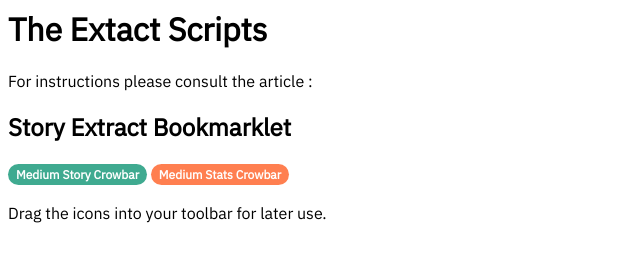
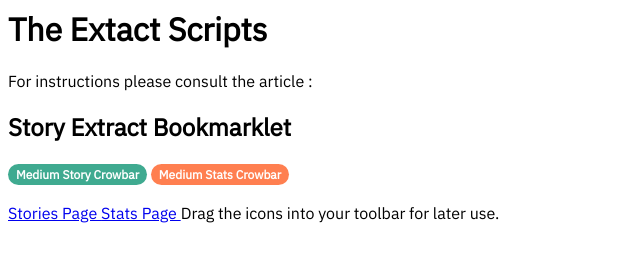
Before and after one commit to wolfiex/ExtractMediumStories, a plain HTML site: page index.html in a window 1280 px wide. Shown: the whole page, without its empty margins (0-640 px from the left). Drawn offline with Linux system fonts and the light colour scheme.

Commit message:
Update index.html

```diff
--- a/index.html
+++ b/index.html
@@ -39,8 +39,8 @@ For instructions please consult the article :
 <a class="bookmarklet ver2" style='background:coral' href='javascript:javascript: (async function(){function a(a){return new Promise(b=>setTimeout(b,a))}function b(){var a=[...document.querySelectorAll(`tr[class="sortableTable-row js-statsTableRow"]`)].map(a=>(article={},article.title=a.querySelector("a").innerText,keys=["date","view","read","ratio","fans"],[...a.querySelectorAll("span[class=\"sortableTable-value\"]")].forEach((a,b)=>{article[keys[b]]=a.innerText}),article));switch(console.log(a),window.location.href){case"https://medium.com/me/stats":fname="stats.json";break;default:alert("You are not on the Stories or Stats page on medium");}var b="data:text/json;charset=utf-8,"+encodeURIComponent(JSON.stringify(a)),c=document.createElement("a");c.setAttribute("href",b),c.setAttribute("download",fname),c.click()}for(OldHeight=0,ContinueCycle=!0;ContinueCycle;)await a(4e3),window.scrollTo(0,document.body.scrollHeight),document.body.scrollHeight===OldHeight?(b(),ContinueCycle=!1):OldHeight=document.body.scrollHeight})();' >Medium Stats Crowbar</a>
 
 <br><br>
-
-
+<a href='https://medium.com/me/stories/public'> Stories Page </a>
+<a href='https://medium.com/me/stats'> Stats Page </a>
 
 <!-- <a class="bookmarklet ver2" href="javascript:javascript: (function () { var e = document.createElement('script'); e.setAttribute('src', 'wolfiex.github.io/ExtractMediumStories/story.min.js'); e.setAttribute('class', 'downloadstory'); document.body.appendChild(e); })();">Medium Story Crowbar</a>
 <a class="bookmarklet ver2" style='background:coral' href="javascript:javascript: (function () { var e = document.createElement('script'); e.setAttribute('src', 'wolfiex.github.io/ExtractMediumStories/stats.min.js'); e.setAttribute('class', 'downloadstats'); document.body.appendChild(e); })();">Medium Stats Crowbar</a> -->
```
